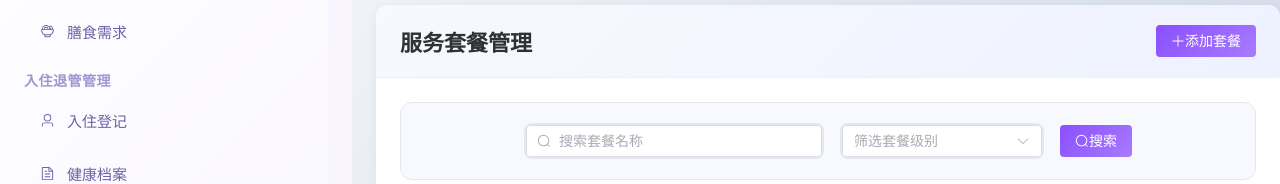
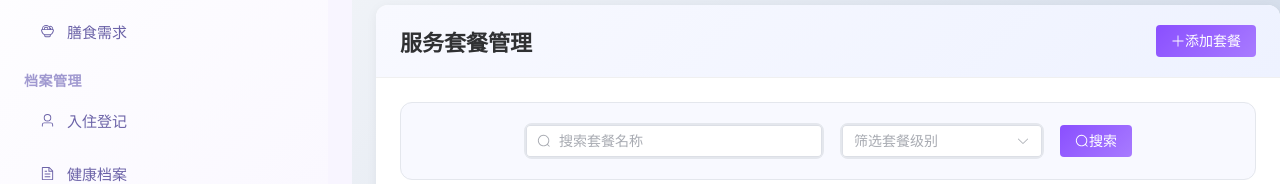
Before and after one commit to lishiyang503/1234, a Vue app: page /service in a window 1280 px wide. Shown: the part 301-485 px from the top of the page. Built offline with nearby package versions, Linux system fonts and the light colour scheme; no server answers; sample sign-in values are in the browser's storage.

Commit message:
侧边栏添加档案管理菜单，整合老人信息管理

```diff
--- a/src/views/Layout.vue
+++ b/src/views/Layout.vue
@@ -65,9 +65,9 @@
             </div>
           </div>
 
-          <!-- 入住退管管理 -->
+          <!-- 档案管理 -->
           <div class="menu-section">
-            <h3 class="menu-section-title">入住退管管理</h3>
+            <h3 class="menu-section-title">档案管理</h3>
             <div
               class="menu-item"
               :class="{ active: $route.path.includes('/residents') }"
```
